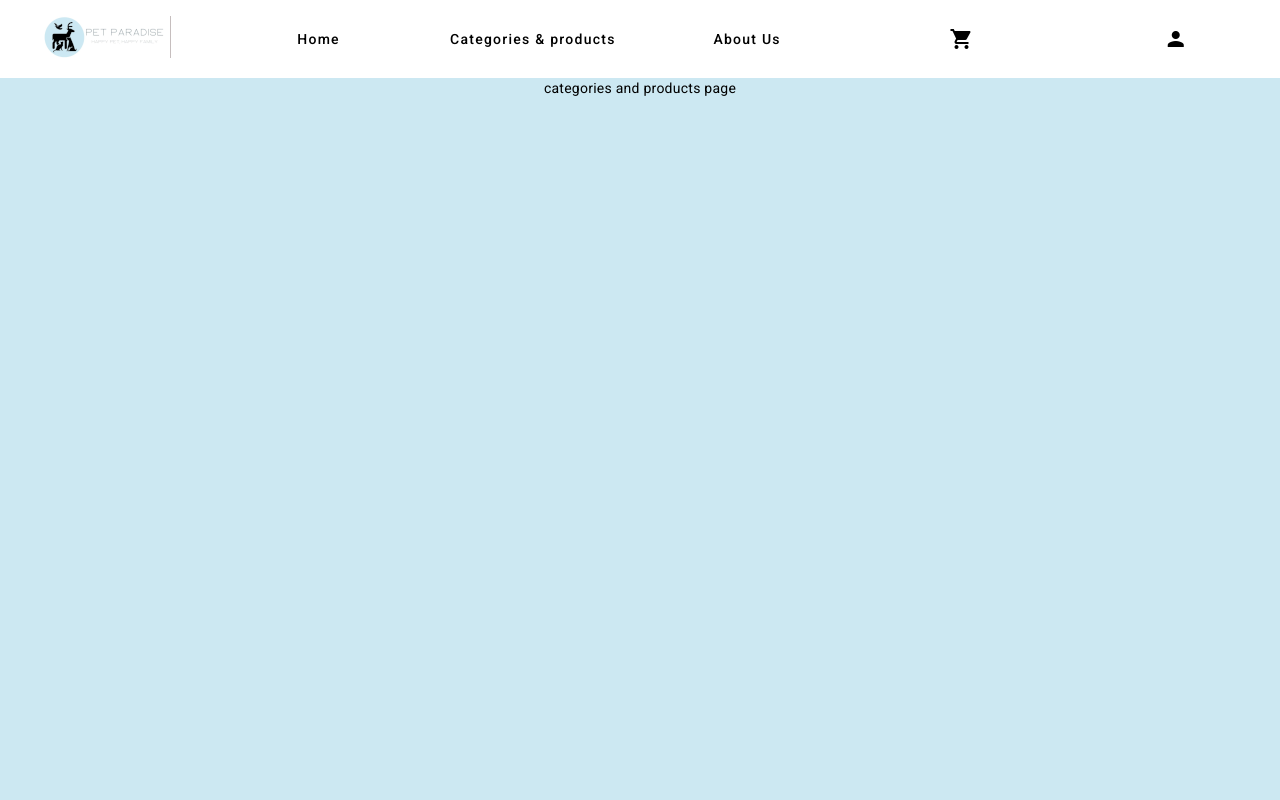
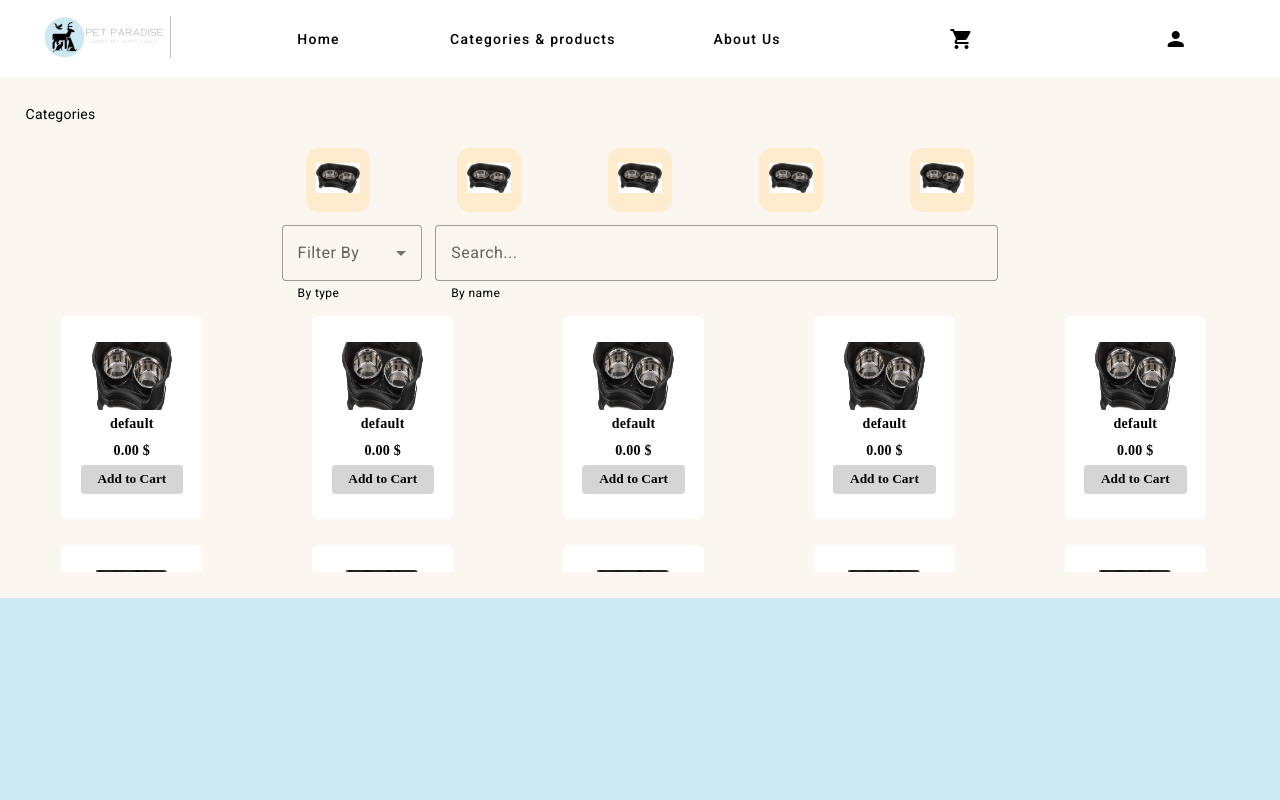
Before and after one commit to FullHouseTeam/pet-paradise-client, an Angular app: page /categories-and-products in a window 1280 px wide. Shown: the top 800 px of the page. Built offline with nearby package versions, Linux system fonts and the light colour scheme.

Commit message:
feat:categories-view

```diff
--- a/src/components/categories-and-products/categories-and-products.component.html
+++ b/src/components/categories-and-products/categories-and-products.component.html
@@ -1 +1,57 @@
-<p>categories and products page</p>
+<div class="categories-products-page-container">
+    <div>
+        <p> Categories</p>
+    </div>
+    <div class="categories-container">
+        <button mat-flat-button class="custom-button">
+            <img src="/assets/feeder.jpg" alt="Image" class="centered-image">
+        </button>
+        <button mat-flat-button class="custom-button">
+            <img src="/assets/feeder.jpg" alt="Image" class="centered-image">
+        </button>
+        <button mat-flat-button class="custom-button">
+            <img src="/assets/feeder.jpg" alt="Image" class="centered-image">
+        </button>
+        <button mat-flat-button class="custom-button">
+            <img src="/assets/feeder.jpg" alt="Image" class="centered-image">
+        </button>
+        <button mat-flat-button class="custom-button">
+            <img src="/assets/feeder.jpg" alt="Image" class="centered-image">
+        </button>
+    </div>
+    <div class="searcher-filter-container">
+        <mat-form-field appearance="outline">
+            <mat-select placeholder="Filter By">
+                <mat-option value="option">Option</mat-option>
+            </mat-select>
+            <mat-hint>By type</mat-hint>
+        </mat-form-field>
+        <mat-form-field appearance="outline">
+            <input matInput placeholder="Search...">
+            <mat-hint>By name</mat-hint>
+        </mat-form-field>
+    </div>
+    <div class="container-products">
+        <app-product-card></app-product-card>
+        <app-product-card></app-product-card>
+        <app-product-card></app-product-card>
+        <app-product-card></app-product-card>
+        <app-product-card></app-product-card>
+        <app-product-card></app-product-card>
+        <app-product-card></app-product-card>
+        <app-product-card></app-product-card>
+        <app-product-card></app-product-card>
+        <app-product-card></app-product-card>
+        <app-product-card></app-product-card>
+        <app-product-card></app-product-card>
+        <app-product-card></app-product-card>
+        <app-product-card></app-product-card>
+        <app-product-card></app-product-card>
+        <app-product-card></app-product-card>
+        <app-product-card></app-product-card>
+        <app-product-card></app-product-card>
+        <app-product-card></app-product-card>
+        <app-product-card></app-product-card>
+    </div>
+
+</div>
--- a/src/components/categories-and-products/categories-and-products.component.scss
+++ b/src/components/categories-and-products/categories-and-products.component.scss
@@ -0,0 +1,100 @@
+.categories-products-page-container {
+  display: grid;
+  grid-template-columns: 1fr;
+  grid-gap: 1vw;
+  background-color: #FAF7F1;
+  padding: 2vw;
+}
+.searcher-filter-container {
+  padding-right: 20vw;
+  padding-left: 20vw;
+  display: grid;
+  grid-template-columns: 1fr 4fr;
+  grid-gap: 1vw;
+}
+
+.categories-container {
+  padding-left: 20vw;
+  padding-right: 20vw;
+  display: grid;
+  grid-template-columns: repeat(5, 1fr);
+  grid-gap: 3vw;
+  place-items: center;
+}
+
+.custom-button {
+  display: flex;
+  align-items: center;
+  justify-content: center;
+  padding: 10px;
+  width: 5vw;
+  height: 5vw;
+  background-color: blanchedalmond;
+  border: none;
+  border-radius: 1vw;
+  cursor: pointer;
+}
+
+.centered-image {
+  max-width: 100%;
+  max-height: 100%;
+  object-fit: cover;
+}
+
+.container-products {
+  display: grid;
+  grid-template-columns: repeat(5, 1fr);
+  grid-gap: 2vw;
+  place-items: center;
+  max-height: 20vw;
+  overflow-y: scroll;
+
+}
+
+@media only screen and (max-width: 360px) {
+
+  .container-products {
+    display: grid;
+    grid-template-columns: repeat(2, 1fr);
+    place-items: center;
+    grid-gap: 1vw;
+  }
+  .categories-products-page-container {
+    display: grid;
+    grid-template-columns: 1fr;
+    grid-gap: 1vw;
+    background-color: white;
+  }
+
+  .categories-container {
+    display: grid;
+    grid-template-columns: repeat(5, 1fr);
+    grid-gap: 1vw;
+    place-items: center;
+
+  }
+
+  .custom-button {
+    display: flex;
+    align-items: center;
+    justify-content: center;
+    width: 16vw;
+    height: 16vw;
+    background-color: blanchedalmond;
+    border: none;
+    border-radius: 0.5vw;
+    cursor: pointer;
+  }
+
+  .centered-image {
+    max-width: 100%;
+    max-height: 100%;
+    object-fit: cover;
+  }
+
+  .searcher-filter-container {
+    display: grid;
+    grid-template-columns: repeat(2, 1fr);
+    grid-gap: 1vw;
+  }
+}
```
Also changed, not shown: src/components/categories-and-products/categories-and-products.component.ts (+7 -1 lines).
